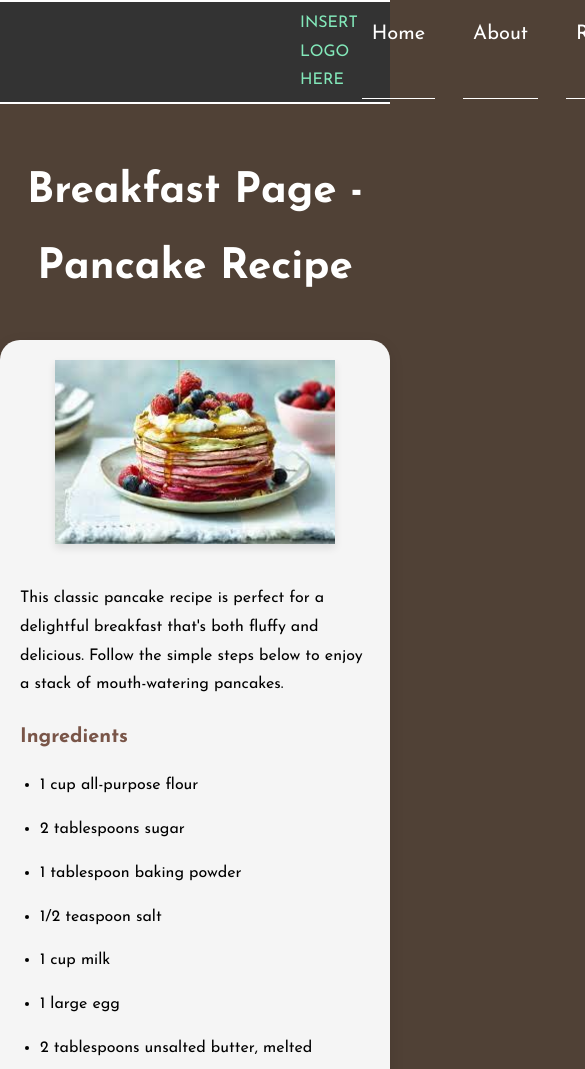
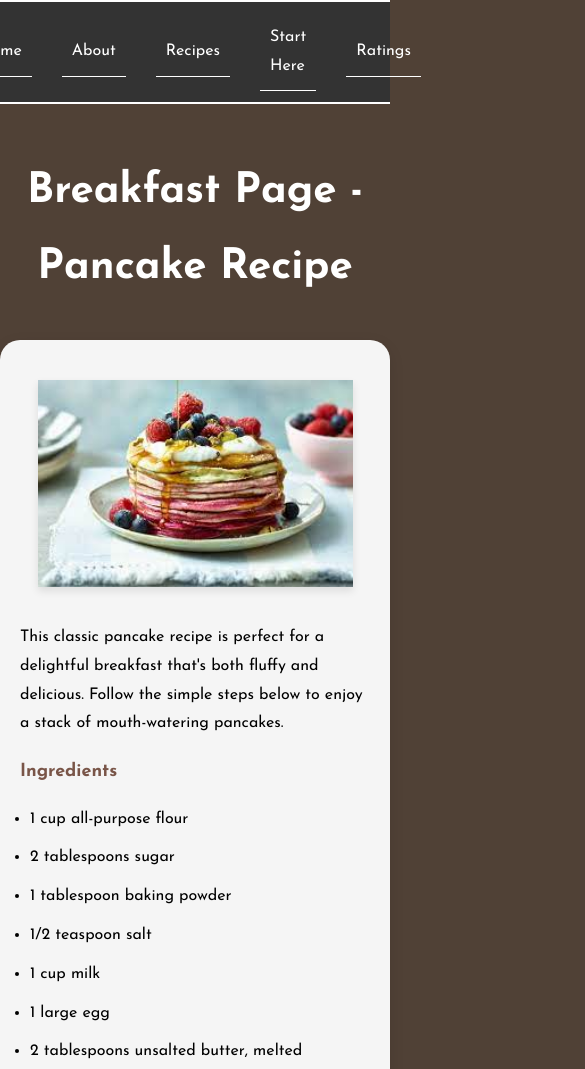
Before and after one commit to Kek-Lord/Kek-Lord.github.io, a plain HTML site: page html/pancake.html in a window 390 px wide. Shown: the top 1069 px of the page, 585 px wide, since content can reach past the window. Drawn offline with Linux system fonts and the light colour scheme.

Commit message:
Mobile styling fix
fixed the css for mobile devices

```diff
--- a/css-styling/recipestyle.css
+++ b/css-styling/recipestyle.css
@@ -125,6 +125,7 @@ h3 {
     margin-bottom: 15px;
     font-size: 20px;
 }
+
 @media screen and (max-width: 768px) {
     .recipe {
         flex-direction: column;
@@ -135,3 +136,67 @@ h3 {
         margin: 0 auto 20px;
     }
 }
+
+/* Styles for Mobile Devices (Max-width: 440px) */
+
+@media only screen and (max-width: 440px) {
+    /* Adjustments for Navigation */
+    .global-navigation {
+        flex-direction: row;
+        align-items: center;
+        justify-content: center;
+    }
+
+    picture {
+        display: none;
+    }
+
+    .shortcut-links {
+        margin: 10px 0;
+        width: auto;
+        flex-direction: row;
+        align-items: center;
+        justify-content: center;
+    }
+
+    .shortcut-links a {
+        margin: 5px;
+        font-size: 16px;
+    }
+
+    .picture {
+        margin: 0;
+    }
+
+    /* Adjustments for Recipe Section */
+    .recipe {
+        flex-direction: column;
+        align-items: center;
+        padding: 20px;
+    }
+
+    .recipe img {
+        margin: 20px 0;
+        width: 90%;
+    }
+
+    .recipe-description,
+    .ingredients,
+    .instructions {
+        margin-top: 10px;
+    }
+
+    h3 {
+        font-size: 18px;
+    }
+
+    .ingredients ul,
+    .instructions ol {
+        padding-left: 10px;
+    }
+
+    .ingredients li,
+    .instructions li {
+        margin-bottom: 10px;
+    }
+}
--- a/css-styling/style.css
+++ b/css-styling/style.css
@@ -43,18 +43,13 @@ nav {
     border-bottom: 1px solid var(--Khaki);
 }
 
-picture {
-    margin-left: 300px;
-}
-
 .shortcut-links {
     display: flex;
     flex-direction: row;
     justify-content: flex-end;
     margin-right: 300px;
-    width: 820px;
-    column-gap: 20px;
-    font-size: 20px;
+    width: 100%;
+    column-gap: 0px;
 }
 
 a {
@@ -92,6 +87,12 @@ img:hover {
     opacity: 0.3;
     transition: opacity 0.1s ease;
     cursor: pointer;
+}
+
+img.logo {
+    all: revert;
+    height: 102px;
+    align-self: left;
 }
 
 .buttons {
@@ -202,6 +203,7 @@ span {
 
 p.content {
     margin-top: 50px;
+    margin-bottom: 50px;
     display: flex;
     align-items: center;
     justify-content: center;
@@ -265,20 +267,17 @@ p.content {
 /* MOBILE STYLING */
 
 @media only screen and (max-device-width: 440px) {
+    body {
+        width: 100vw;
+    }
+
     header {
         text-indent: 0;
         font-size: 22px;
     }
 
-    picture {
-        margin-left: 10px;
-        margin-right: 20px;
-        font-size: 14px;
-    }
-
-    .shortcut-links {
-        text-decoration: none;
-        margin-right: 0;
+    img.logo {
+        display: none;
     }
 
     a {
@@ -305,7 +304,11 @@ p.content {
         height: 30vh;
     }
 
-    button {
+    .form-group button {
+        display: flex;
+        width: 80%;
+    }
+    button.button {
         display: none;
     }
 
@@ -667,11 +670,6 @@ p.content {
 }
 
 
-.shortcut-links div {
-    display: inline-block;
-}
-
-
 @media only screen and (max-width: 768px) {
     /* Your CSS styles for mobile devices */
     .recipe img{
@@ -863,9 +861,9 @@ picture {
 .shortcut-links {
     display: flex;
     flex-direction: row;
-    justify-content: flex-end;
+    justify-content: space-around;
     margin-right: 300px;
-    width: 820px;
+    width: 100%;
     column-gap: 20px;
     font-size: 20px;
 }
@@ -995,7 +993,7 @@ span {
     margin: 0;
     position: relative;
     background: whitesmoke;
-    height: 30vh;
+    height: 50vh;
     opacity: 0.9;
     width: 100%;
   }
@@ -1027,7 +1025,7 @@ p.content {
 @media only screen and (max-device-width: 440px) {
     header {
         text-indent: 0;
-        font-size: 22px;
+        font-size: 18px;
     }
 
     picture {
@@ -1037,17 +1035,23 @@ p.content {
     }
 
     .shortcut-links {
+        display: flex;
         text-decoration: none;
         margin-right: 0;
+        justify-content: space-between;
+        row-gap: 0;
+        column-gap: 0;
+        width: 100vw;
     }
 
     a {
         text-decoration: none;
-        font-size: 20px;
+        font-size: 10px;
+        padding: 0;
     }
 
     h3 {
-        font-size: 24px;
+        font-size: 22px;
     }
 
     .image-gallery {
@@ -1063,10 +1067,6 @@ p.content {
     img {
         width: 40vw;
         height: 30vh;
-    }
-
-    button {
-        display: none;
     }
 
     .semicircle {
```
Also changed, not shown: html/frenchToast.html (+0 -1 lines), index.html (+2 -2 lines), images/logo.png (added).
